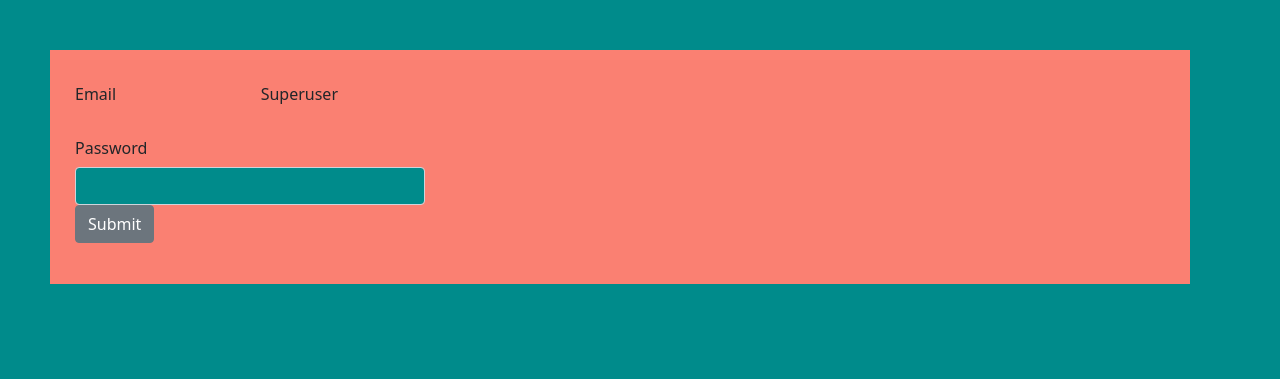
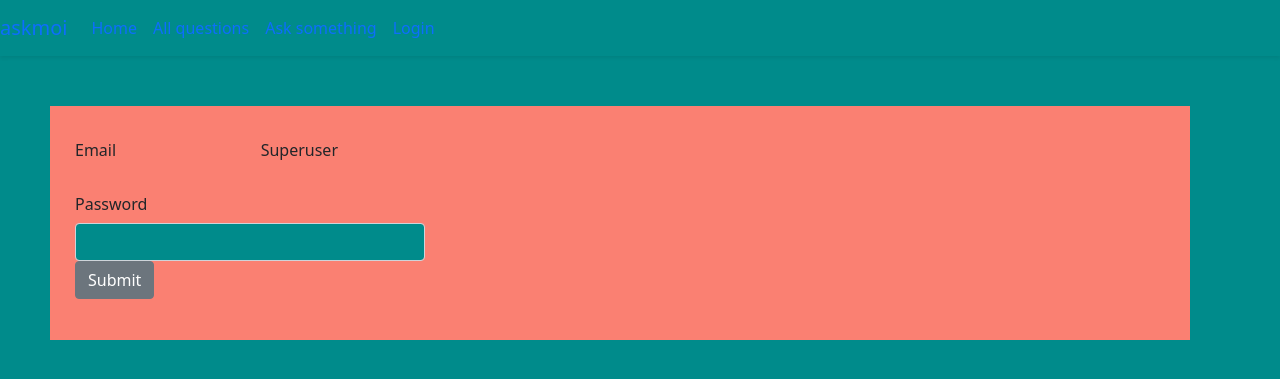
Before and after one commit to Gombb/pybots, a Flask app: page / in a window 1280 px wide. Shown: the top 379 px of the page. Run offline with Flask 2, Linux system fonts and the light colour scheme; data that the repository does not hold is empty.

Commit message:
added basic navbar

```diff
--- a/static/js/stratStatusBox.js
+++ b/static/js/stratStatusBox.js
@@ -9,7 +9,7 @@
     },
     fillTheBox: function (data, side) {
         stratHTML = `<tbody>
-                        <tr>
+                        <tr class="table-warning">
                             <td>${data[0].rsi}</td>
                             <td>${data[0].sma}</td>
                             <td>${data[0].trend}</td>
@@ -37,4 +37,4 @@
     },
 }
 stratBox.init();
-setInterval(stratBox.init, 60000);
+setInterval(stratBox.init, 30000);
--- a/templates/index.html
+++ b/templates/index.html
@@ -6,23 +6,27 @@
     <div class="container" id="stratOverviewBox">
         <div class="row">
             <div class="col">
-                <table>
-                    <tr id="bullStratBoxHead">
+                <table class="table">
+                    <thead id="bullStratBoxHead">
+                        <tr>
                             <th>RSI is Bullish</th>
                             <th>Low swept SMA</th>
                             <th>Bull trend</th>
                         </tr>
-                    <tr>
+                    </thead>
+                    <tbody>
 
-                    </tr>
+                    </tbody>
 
                 </table>
-                <table>
-                    <tr id="bearStratBoxHead">
+                <table class="table">
+                    <thead id="bearStratBoxHead">
+                        <tr>
                             <th>RSI is Bearish</th>
                             <th>High swept SMA</th>
                             <th>Bear trend</th>
                         </tr>
+                    </thead>
                     <tr>
 
                     </tr>
--- a/templates/layout.html
+++ b/templates/layout.html
@@ -12,6 +12,30 @@
 
 </head>
 <body>
+    {% block navbar %}
+    <nav class="navbar navbar-expand-lg navbar shadow-sm">
+      <a class="navbar-brand" href="{{ url_for('index') }}">askmoi</a>
+      <button class="navbar-toggler" type="button" data-toggle="collapse" data-target="#navbarSupportedContent" aria-controls="navbarSupportedContent" aria-expanded="false" aria-label="Toggle navigation">
+        <span class="navbar-toggler-icon"></span>
+      </button>
+      <div class="collapse navbar-collapse" id="navbarSupportedContent">
+        <ul class="navbar-nav mr-auto">
+            <li class="{% block link_home %}nav-item{% endblock %}">
+                <a class="nav-link" href="/">Home <span class="sr-only"></span></a>
+            </li>
+            <li class="{% block link_log %}nav-item{% endblock %}">
+                <a class="nav-link" href="/log">All questions</a>
+            </li>
+            <li class="{% block link_addq %}nav-item{% endblock %}">
+                <a class="nav-link" href="/add-question">Ask something</a>
+            </li>
+            <li class="{% block link_login %}nav-item{% endblock %}">
+                <a class="nav-link" href="/login">Login</a>
+            </li>
+        </ul>
+      </div>
+    </nav>
+    {% endblock %}
     {% if session["status"] == "logged in" %}
         {% block content %}
         {% endblock %}
```
Lines whose indentation alone changed are shown as unchanged.
